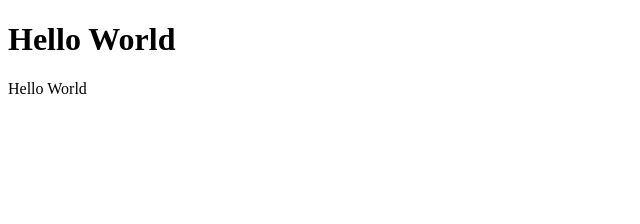
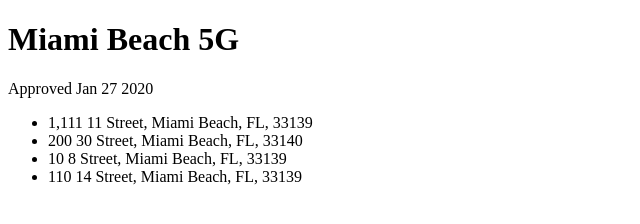
Before and after one commit to miamibeach5g/miamibeach5g.github.io, a plain HTML site: page index.html in a window 1280 px wide. Shown: the whole page, without its empty margins (0-640 px from the left). Drawn offline with Linux system fonts and the light colour scheme.

Commit message:
Update index.html

```diff
--- a/index.html
+++ b/index.html
@@ -1,7 +1,21 @@
 <!DOCTYPE html>
 <html>
 <body>
-<h1>Hello World</h1>
-<p>Hello World</p>
+<h1>Miami Beach 5G</h1>
+<p>Approved Jan 27 2020</p>
+  <ul>
+    <li>
+      1,111 11 Street, Miami Beach, FL, 33139
+    </li>
+    <li>
+      200 30 Street, Miami Beach, FL, 33140
+    </li>
+    <li>
+      10 8 Street, Miami Beach, FL, 33139
+    </li>
+    <li>
+      110 14 Street, Miami Beach, FL, 33139
+    </li>
+  </ul>
 </body>
 </html>
```
